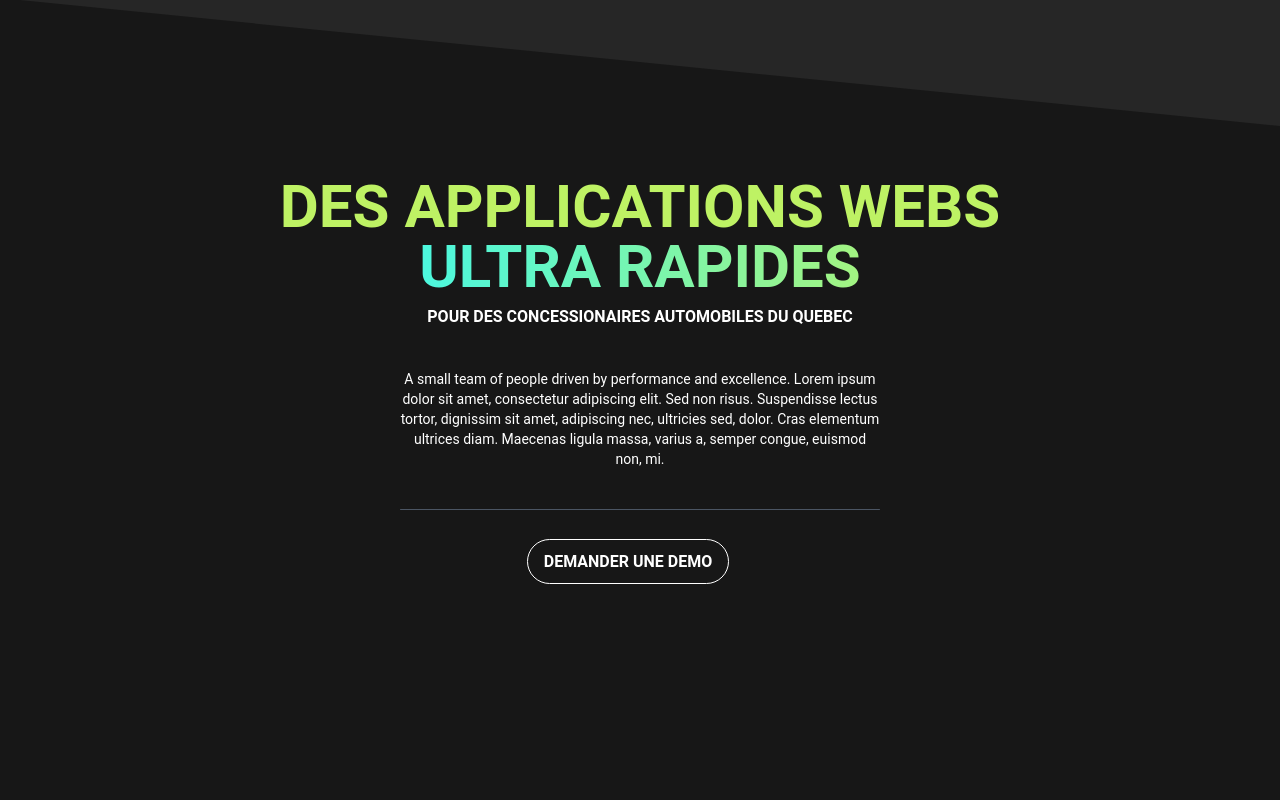
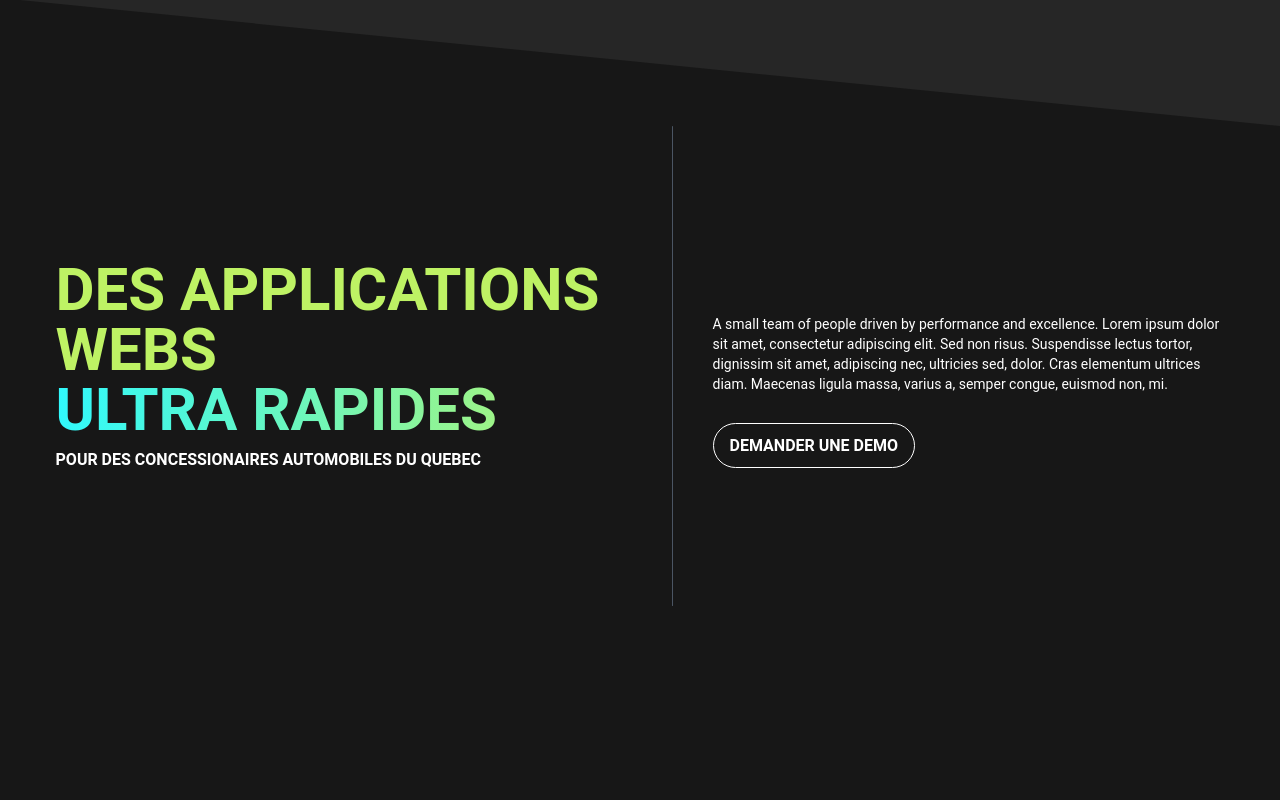
Before and after one commit to Kobahmi/brouillon, a Gatsby site: page / in a window 1280 px wide. Shown: the part 840-1640 px from the top of the page. Built offline with nearby package versions, Linux system fonts and the light colour scheme; Gatsby itself is replaced by a stand-in of ours.

Commit message:
Rapide section updated

```diff
--- a/src/components/Header.js
+++ b/src/components/Header.js
@@ -184,10 +184,12 @@ const Header = () => {
         </div>
         <div className="hidden space-x-2 lg:inline-block">
           <Link
+            className="btn group  bg-transparent tracking-widest text-white"
             to="/"
-            className="duration-100 ease-in font-bold px-4 py-2 text-white rounded-full  hover:bg-gray-600"
           >
-            CONNEXION
+            <span className="relative font-bold pb-[2px] text-white after:transition-transform after:duration-500 after:ease-out after:absolute after:bottom-0 after:left-0 after:block after:h-[2px] after:w-full after:origin-bottom-right after:scale-x-0 after:bg-white after:content-[''] after:group-hover:origin-bottom-left after:group-hover:scale-x-100">
+              CONNEXION
+            </span>
           </Link>
           <Link to="/">
             <span className="border-[1px] px-4 py-2 border-white rounded-full font-bold text-white transition duration-300 ease-in-out hover:bg-white hover:text-black ">
--- a/src/components/Rapide.js
+++ b/src/components/Rapide.js
@@ -3,27 +3,29 @@ import { Link } from "gatsby";
 
 const Rapide = () => {
   return (
-    <section className="bg-neutral-900 h-[50vh] min-h-[500px]">
+    <section className="bg-neutral-900  min-h-[500px]">
       <div className="flex justify-center items-center  h-full">
-        <div className="flex flex-col justify-center items-center text-center px-6">
-          <h1 className="flex z-20 flex-col text-xl font-bold sm:text-2xl md:text-5xl lg:text-6xl">
+        <div className="flex flex-col justify-center items-center px-6 text-center lg:text-start lg:flex-row lg:justify-between">
+          <div>
+            <h1 className="flex flex-col z-20 max-w-xl text-xl font-bold sm:text-2xl md:text-5xl lg:text-6xl">
               <span className="text-lime-300">DES APPLICATIONS WEBS</span>
               <span className="bg-clip-text whitespace-nowrap text-transparent bg-gradient-to-r from-[#30F9FC] to-lime-300">
                 ULTRA RAPIDES
               </span>
             </h1>
-          <p className="text-white font-bold pt-2">
+            <p className="text-white font-bold pt-2 lg:max-w-md">
               POUR DES CONCESSIONAIRES AUTOMOBILES DU QUEBEC
             </p>
-          <p className="text-white text-sm max-w-[30rem] py-10">
+          </div>
+          <div className="hidden rounded-xl bg-gray-600 w-[1px] h-[30rem] mx-10 lg:block"></div>
+          <div>
+            <p className="text-white text-sm max-w-lg py-10">
               A small team of people driven by performance and excellence. Lorem
               ipsum dolor sit amet, consectetur adipiscing elit. Sed non risus.
               Suspendisse lectus tortor, dignissim sit amet, adipiscing nec,
-            ultricies sed, dolor. Cras elementum ultrices diam. Maecenas ligula
-            massa, varius a, semper congue, euismod non, mi.
+              ultricies sed, dolor. Cras elementum ultrices diam. Maecenas
+              ligula massa, varius a, semper congue, euismod non, mi.
             </p>
-
-          <div className="rounded-xl bg-gray-600 h-[1px] max-w-[30rem] w-full "></div>
 
             <Link className="mt-10" to="/">
               <span className=" border-[1px] px-4 py-3 border-white rounded-full font-bold text-white transition duration-300 ease-in-out hover:bg-white hover:text-black mr-6">
@@ -32,6 +34,7 @@ const Rapide = () => {
             </Link>
           </div>
         </div>
+      </div>
     </section>
   );
 };
```
Lines whose indentation alone changed are shown as unchanged.
